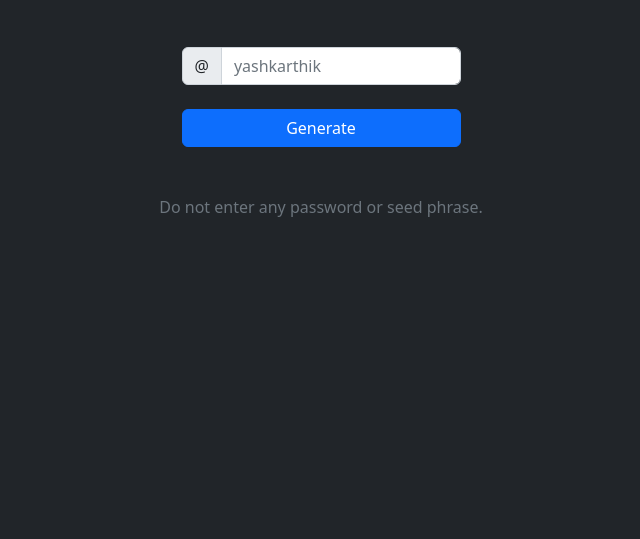
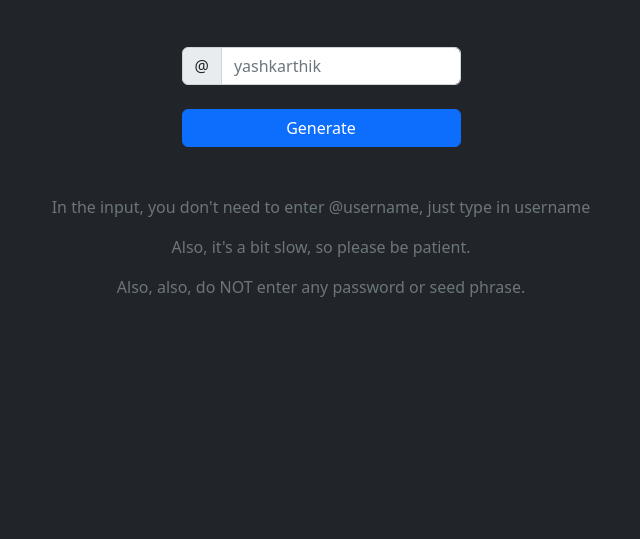
Before and after one commit to YashKarthik/friendcaster, a Node server app: page / in a window 1280 px wide. Shown: the part 137-676 px from the top of the page, without its empty margins (319-959 px from the left). Run offline with Node 20, Linux system fonts and the light colour scheme.

Commit message:
some avice for userss

```diff
--- a/views/pages/index.ejs
+++ b/views/pages/index.ejs
@@ -35,7 +35,9 @@
         </form>
 
         <div class="vstack pt-5">
-          <p class="text-center text-muted">Do not enter any password or seed phrase.</p>
+          <p class="text-center text-muted">In the input, you don't need to enter @username, just type in username</p>
+          <p class="text-center text-muted">Also, it's a bit slow, so please be patient.</p>
+          <p class="text-center text-muted">Also, also, do NOT enter any password or seed phrase.</p>
         </div>
 
       </div>
```
